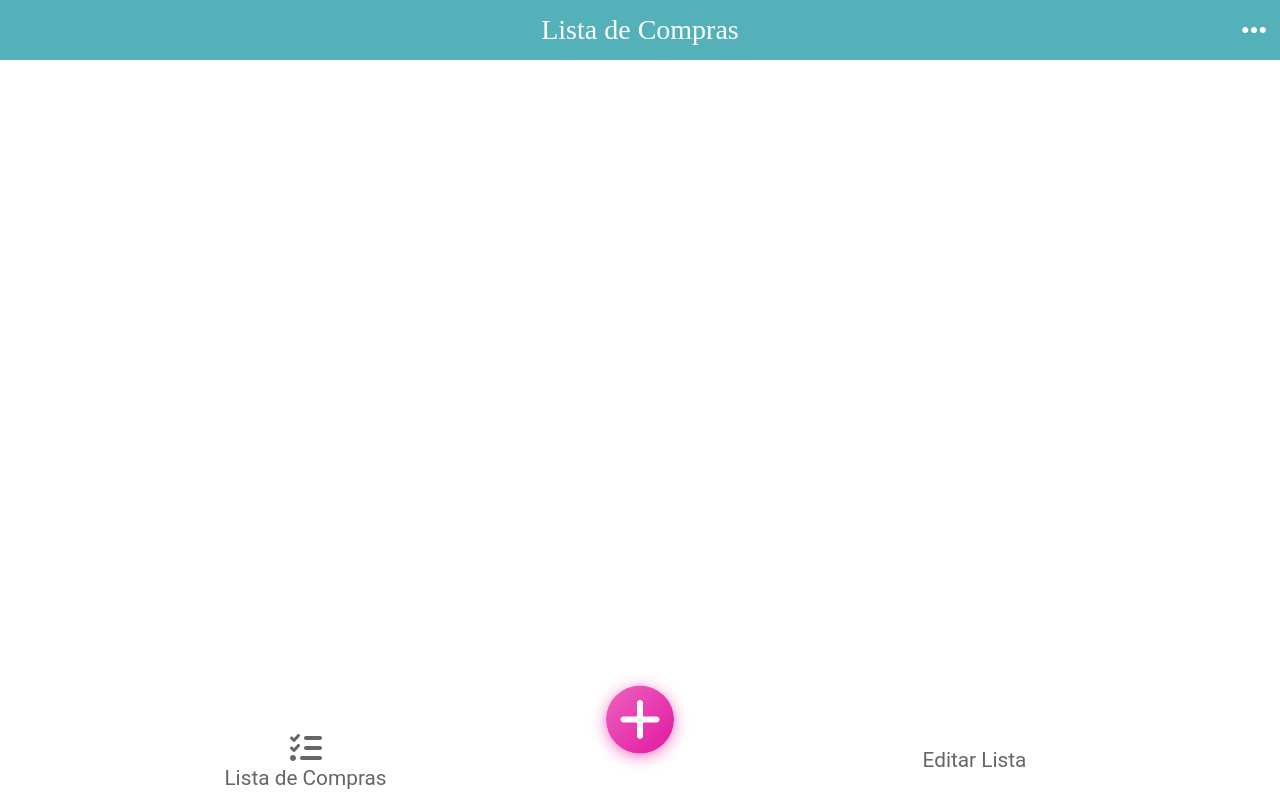
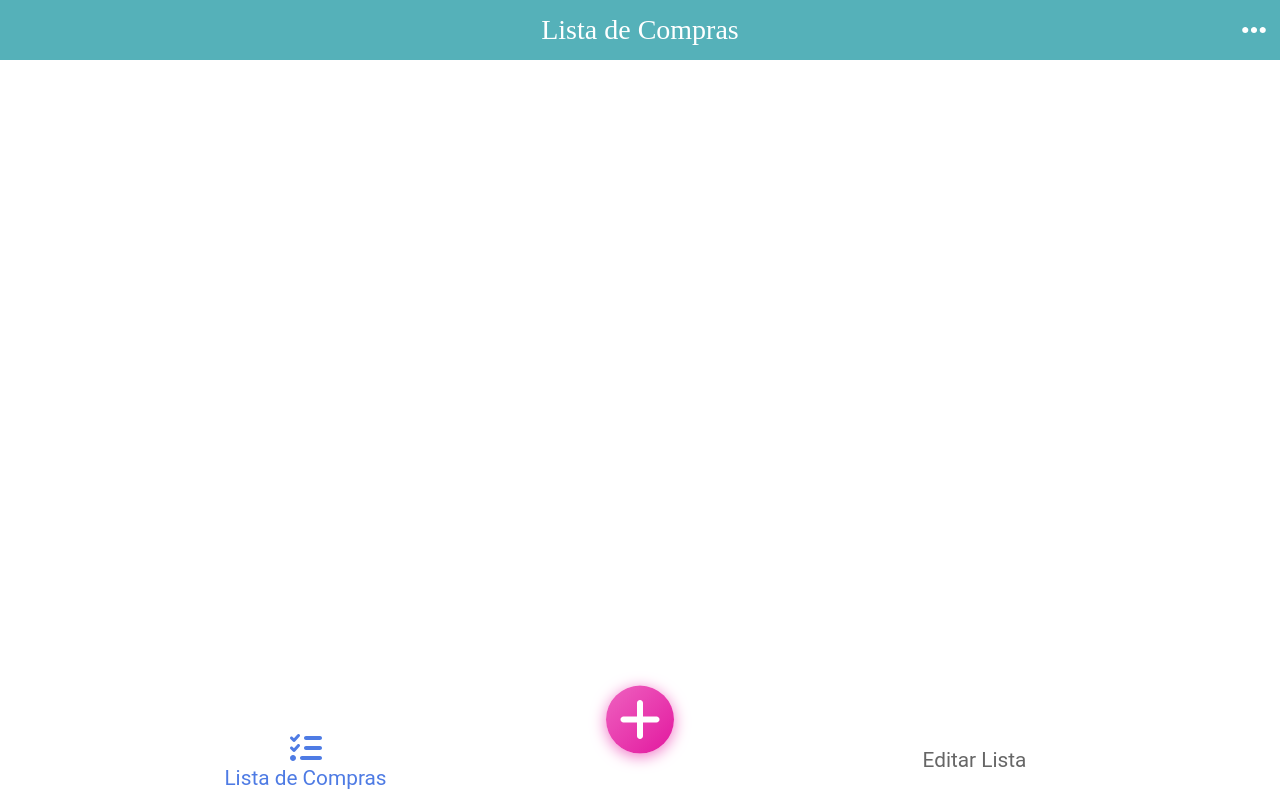
Before and after one commit to erlynascarate/lista-de-compras, a React app: page / in a window 1280 px wide. Built offline with nearby package versions, Linux system fonts and the light colour scheme.

Commit message:
Hace los botones de navegacion con radio botones para que cuando este chequeado, se agregen estilos

```diff
--- a/src/components/Nav.jsx
+++ b/src/components/Nav.jsx
@@ -5,8 +5,15 @@ const Nav = () => {
     return (
         <nav className="nav">
             <ul className="nav-list">
-                <li>
-                    <button className="nav-list-btn">
+                <li className="nav-list-item">
+                    <input
+                        id="shopping-list"
+                        className="nav-list-item__input"
+                        type="radio"
+                        name="nav"
+                        defaultChecked
+                    />
+                    <label className="nav-list-btn" htmlFor="shopping-list">
                         <svg
                             className="nav-list-btn__icon"
                             xmlns="http://www.w3.org/2000/svg"
@@ -18,12 +25,18 @@ const Nav = () => {
                         <span className="nav-list-btn__text">
                             Lista de Compras
                         </span>
-                    </button>
+                    </label>
                 </li>
-                <li>
-                    <button className="nav-list-btn">
+                <li className="nav-list-item">
+                    <input
+                        id="edit-list"
+                        className="nav-list-item__input"
+                        type="radio"
+                        name="nav"
+                    />
+                    <label className="nav-list-btn" htmlFor="edit-list">
                         <span className="nav-list-btn__text">Editar Lista</span>
-                    </button>
+                    </label>
                 </li>
             </ul>
         </nav>
--- a/src/styles/Nav.css
+++ b/src/styles/Nav.css
@@ -14,6 +14,16 @@
     column-gap: 66px;
 }
 
+.nav-list-item {
+    position: relative;
+}
+
+.nav-list-item__input {
+    position: absolute;
+    inset: 0;
+    z-index: -1;
+}
+
 .nav-list-btn {
     display: flex;
     flex-direction: column;
@@ -25,7 +35,12 @@
     inline-size: 100%;
     block-size: 5rem;
     color: hsl(0deg, 0%, 40%);
+    background-color: var(--white);
     box-sizing: border-box;
+}
+
+.nav-list-item__input:checked + .nav-list-btn {
+    color: hsl(222deg 74% 60%);
 }
 
 li:first-child .nav-list-btn {
```
